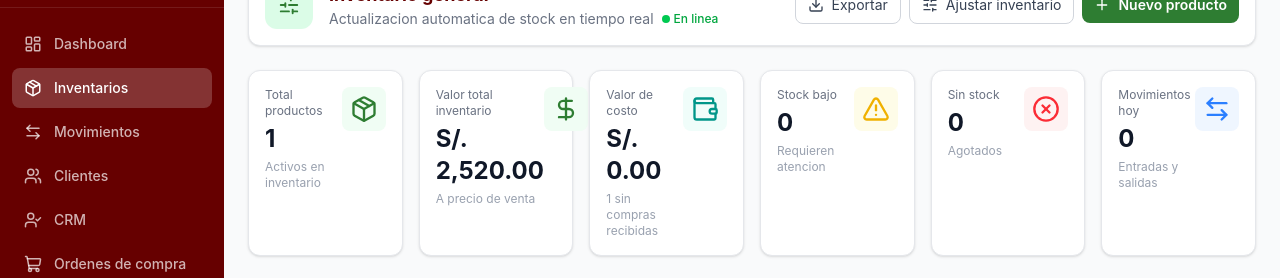
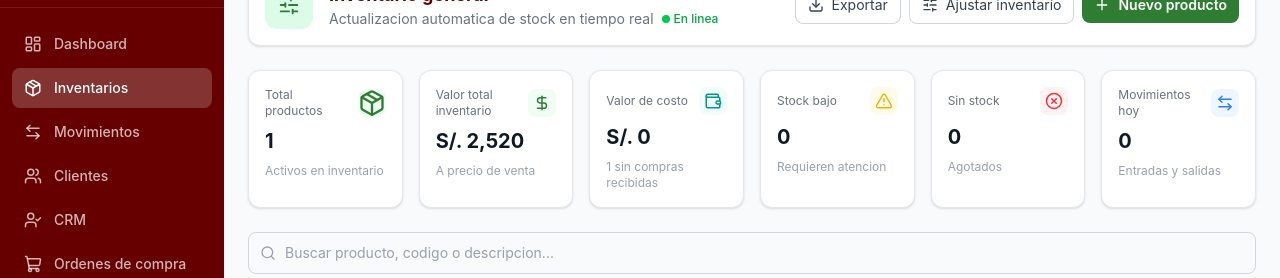
Before and after one commit to annes0p/Cix_Frontend, a React (Vite) app: page /inventarios in a window 1280 px wide. Shown: the part 121-399 px from the top of the page. Built offline with nearby package versions, Linux system fonts and the light colour scheme; no server answers.

Commit message:
Fix: layout de tarjetas KPI de inventario para que el valor no se parta en dos lineas

```diff
--- a/src/pages/Inventarios/InventarioKPIs.jsx
+++ b/src/pages/Inventarios/InventarioKPIs.jsx
@@ -40,40 +40,40 @@ export default function InventarioKPIs({
         },
         {
             label: "Valor total inventario",
-            value: `S/. ${valorTotal.toLocaleString("es-PE", { minimumFractionDigits: 2 })}`,
+            value: `S/. ${valorTotal.toLocaleString("es-PE", { maximumFractionDigits: 0 })}`,
             sub: "A precio de venta",
-            icon: <DollarSign size={28} className="text-cixoil-green" />,
+            icon: <DollarSign size={18} className="text-cixoil-green" />,
             bg: "bg-green-50",
         },
         {
             label: "Valor de costo",
-            value: `S/. ${valorCosto.toLocaleString("es-PE", { minimumFractionDigits: 2 })}`,
+            value: `S/. ${valorCosto.toLocaleString("es-PE", { maximumFractionDigits: 0 })}`,
             sub:
                 productosSinCosto > 0
                     ? `${productosSinCosto} sin compras recibidas`
                     : "Ultimo precio de compra",
-            icon: <Wallet size={28} className="text-teal-600" />,
+            icon: <Wallet size={18} className="text-teal-600" />,
             bg: "bg-teal-50",
         },
         {
             label: "Stock bajo",
             value: stockBajo,
             sub: "Requieren atencion",
-            icon: <AlertTriangle size={28} className="text-yellow-500" />,
+            icon: <AlertTriangle size={18} className="text-yellow-500" />,
             bg: "bg-yellow-50",
         },
         {
             label: "Sin stock",
             value: sinStock,
             sub: "Agotados",
-            icon: <XCircle size={28} className="text-red-500" />,
+            icon: <XCircle size={18} className="text-red-500" />,
             bg: "bg-red-50",
         },
         {
             label: "Movimientos hoy",
             value: movimientosHoy,
             sub: "Entradas y salidas",
-            icon: <ArrowLeftRight size={28} className="text-blue-500" />,
+            icon: <ArrowLeftRight size={18} className="text-blue-500" />,
             bg: "bg-blue-50",
         },
     ];
@@ -83,18 +83,20 @@ export default function InventarioKPIs({
             {kpis.map((kpi, i) => (
                 <div
                     key={i}
-                    className="bg-white rounded-xl border border-gray-200 p-4 flex justify-between items-start shadow-sm"
+                    className="bg-white rounded-xl border border-gray-200 p-4 shadow-sm flex flex-col gap-2"
                 >
-                    <div>
-                        <p className="text-xs text-gray-500 mb-1">
-                            {kpi.label}
-                        </p>
-                        <p className="text-2xl font-bold text-gray-900">
-                            {kpi.value}
-                        </p>
-                        <p className="text-xs text-gray-400 mt-1">{kpi.sub}</p>
+                    <div className="flex items-center justify-between gap-2">
+                        <p className="text-xs text-gray-500">{kpi.label}</p>
+                        <div
+                            className={`${kpi.bg} w-7 h-7 rounded-lg flex items-center justify-center shrink-0`}
+                        >
+                            {kpi.icon}
+                        </div>
                     </div>
-                    <div className={`${kpi.bg} p-2 rounded-lg`}>{kpi.icon}</div>
+                    <p className="text-xl font-bold text-gray-900 whitespace-nowrap">
+                        {kpi.value}
+                    </p>
+                    <p className="text-xs text-gray-400">{kpi.sub}</p>
                 </div>
             ))}
         </div>
```
